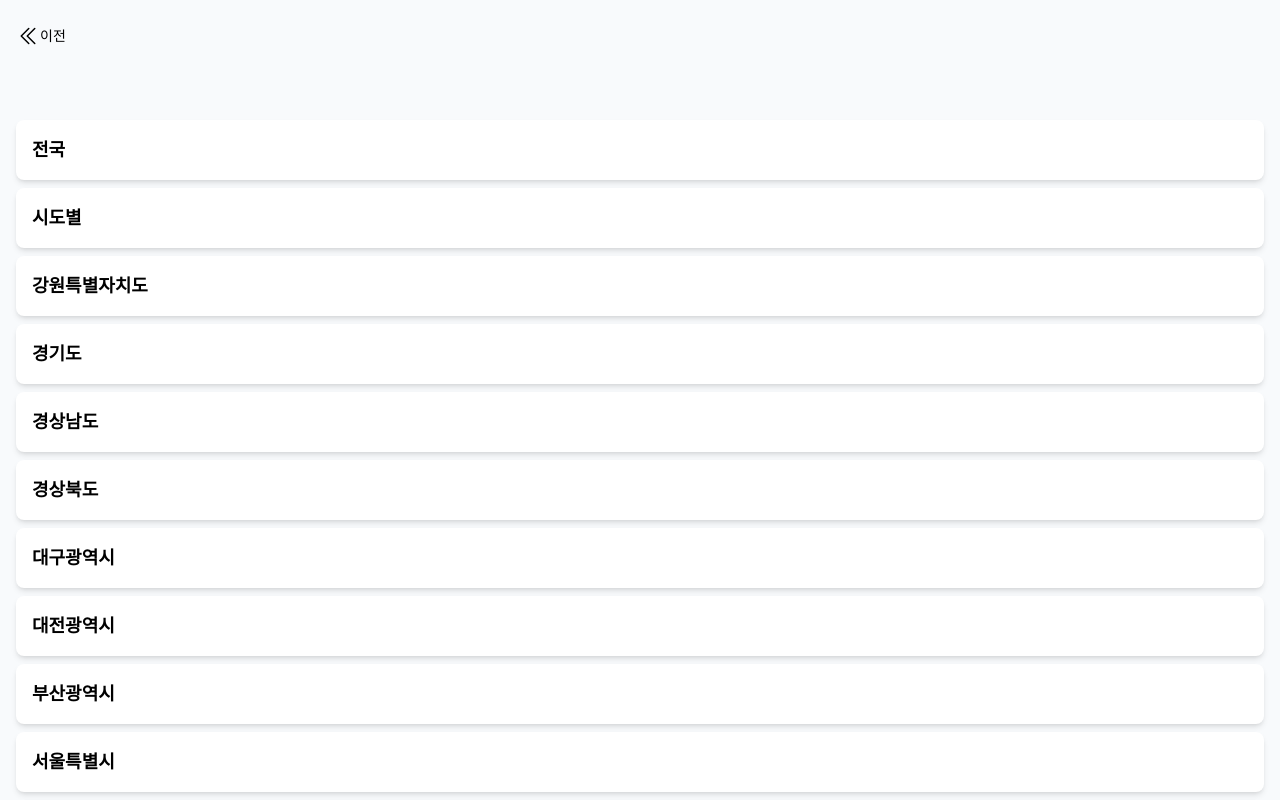
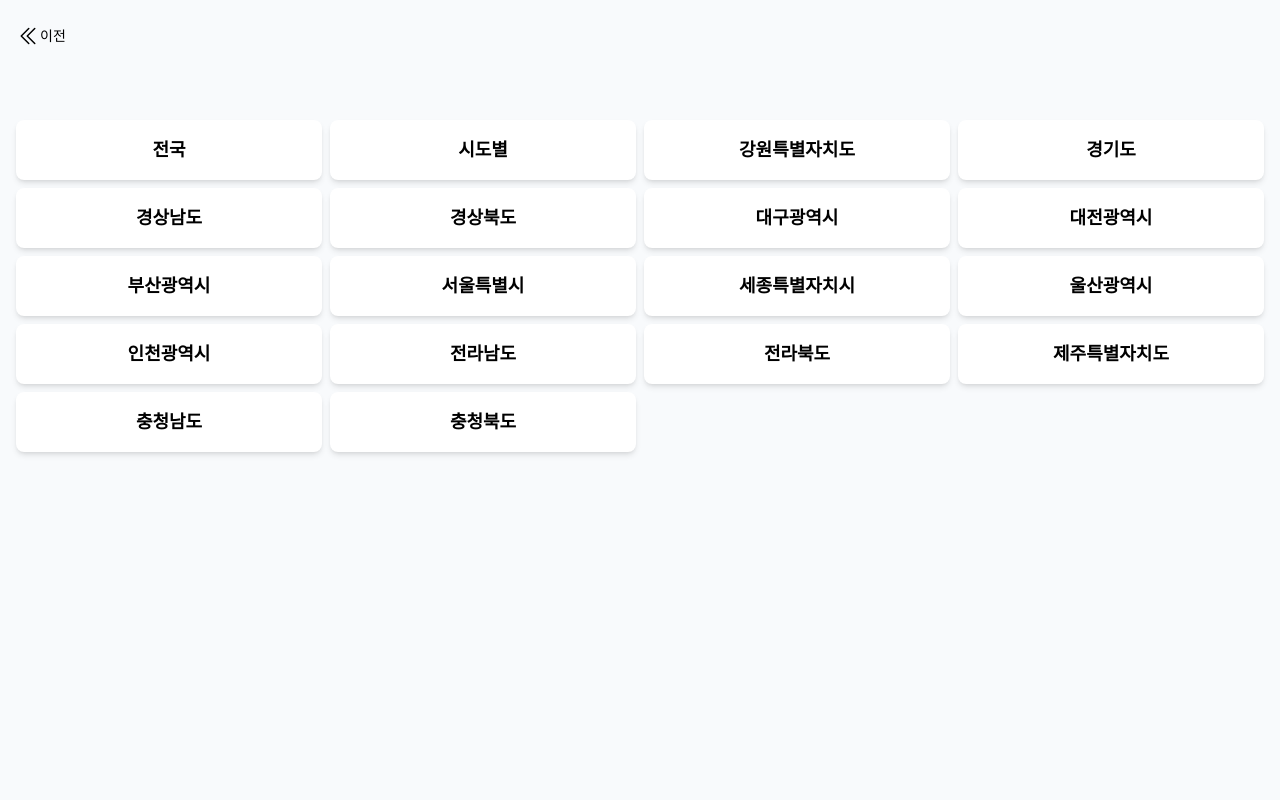
Before and after one commit to jhyunwoo/inhabitation-graph, a Next.js app: page /1 in a window 1280 px wide. Shown: the top 800 px of the page. Built offline with nearby package versions, Linux system fonts and the light colour scheme.

Commit message:
add big screen

```diff
--- a/app/[dataId]/page.tsx
+++ b/app/[dataId]/page.tsx
@@ -24,9 +24,9 @@ export default function Data({ params }: { params: { dataId: string } }) {
       <div className="text-xl font-bold mt-8">
         {dataIdToText(decodedDataId)}
       </div>
-      <div className="grid grid-cols-1 gap-2 mt-8">
+      <div className="grid grid-cols-1 gap-2 mt-8 sm:grid-cols-2 md:grid-cols-3 lg:grid-cols-4">
         <Link
-          className={`bg-white p-4 rounded-lg shadow-md text-lg font-semibold ${setMainColour(
+          className={`bg-white p-4 rounded-lg shadow-md text-lg text-center font-semibold ${setMainColour(
             decodedDataId
           )} hover:text-white hover:shadow-xl transition duration-300`}
           href={`/${decodedDataId}/전국`}
@@ -34,7 +34,7 @@ export default function Data({ params }: { params: { dataId: string } }) {
           전국
         </Link>
         <Link
-          className={`bg-white p-4 rounded-lg shadow-md text-lg font-semibold ${setMainColour(
+          className={`bg-white p-4 rounded-lg shadow-md text-lg text-center font-semibold ${setMainColour(
             decodedDataId
           )} hover:text-white hover:shadow-xl transition duration-300`}
           href={`/${decodedDataId}/시도별`}
@@ -42,7 +42,7 @@ export default function Data({ params }: { params: { dataId: string } }) {
           시도별
         </Link>
         <Link
-          className={`bg-white p-4 rounded-lg shadow-md text-lg font-semibold ${setMainColour(
+          className={`bg-white p-4 rounded-lg shadow-md text-lg text-center font-semibold ${setMainColour(
             decodedDataId
           )} hover:text-white hover:shadow-xl transition duration-300`}
           href={`/${decodedDataId}/강원특별자치도`}
@@ -50,7 +50,7 @@ export default function Data({ params }: { params: { dataId: string } }) {
           강원특별자치도
         </Link>
         <Link
-          className={`bg-white p-4 rounded-lg shadow-md text-lg font-semibold ${setMainColour(
+          className={`bg-white p-4 rounded-lg shadow-md text-lg text-center font-semibold ${setMainColour(
             decodedDataId
           )} hover:text-white hover:shadow-xl transition duration-300`}
           href={`/${decodedDataId}/경기도`}
@@ -58,7 +58,7 @@ export default function Data({ params }: { params: { dataId: string } }) {
           경기도
         </Link>
         <Link
-          className={`bg-white p-4 rounded-lg shadow-md text-lg font-semibold ${setMainColour(
+          className={`bg-white p-4 rounded-lg shadow-md text-lg text-center font-semibold ${setMainColour(
             decodedDataId
           )} hover:text-white hover:shadow-xl transition duration-300`}
           href={`/${decodedDataId}/경상남도`}
@@ -66,7 +66,7 @@ export default function Data({ params }: { params: { dataId: string } }) {
           경상남도
         </Link>
         <Link
-          className={`bg-white p-4 rounded-lg shadow-md text-lg font-semibold ${setMainColour(
+          className={`bg-white p-4 rounded-lg shadow-md text-lg text-center font-semibold ${setMainColour(
             decodedDataId
           )} hover:text-white hover:shadow-xl transition duration-300`}
           href={`/${decodedDataId}/경상북도`}
@@ -74,7 +74,7 @@ export default function Data({ params }: { params: { dataId: string } }) {
           경상북도
         </Link>
         <Link
-          className={`bg-white p-4 rounded-lg shadow-md text-lg font-semibold ${setMainColour(
+          className={`bg-white p-4 rounded-lg shadow-md text-lg text-center font-semibold ${setMainColour(
             decodedDataId
           )} hover:text-white hover:shadow-xl transition duration-300`}
           href={`/${decodedDataId}/대구광역시`}
@@ -82,7 +82,7 @@ export default function Data({ params }: { params: { dataId: string } }) {
           대구광역시
         </Link>
         <Link
-          className={`bg-white p-4 rounded-lg shadow-md text-lg font-semibold ${setMainColour(
+          className={`bg-white p-4 rounded-lg shadow-md text-lg text-center font-semibold ${setMainColour(
             decodedDataId
           )} hover:text-white hover:shadow-xl transition duration-300`}
           href={`/${decodedDataId}/대전광역시`}
@@ -90,7 +90,7 @@ export default function Data({ params }: { params: { dataId: string } }) {
           대전광역시
         </Link>
         <Link
-          className={`bg-white p-4 rounded-lg shadow-md text-lg font-semibold ${setMainColour(
+          className={`bg-white p-4 rounded-lg shadow-md text-lg text-center font-semibold ${setMainColour(
             decodedDataId
           )} hover:text-white hover:shadow-xl transition duration-300`}
           href={`/${decodedDataId}/부산광역시`}
@@ -98,7 +98,7 @@ export default function Data({ params }: { params: { dataId: string } }) {
           부산광역시
         </Link>
         <Link
-          className={`bg-white p-4 rounded-lg shadow-md text-lg font-semibold ${setMainColour(
+          className={`bg-white p-4 rounded-lg shadow-md text-lg text-center font-semibold ${setMainColour(
             decodedDataId
           )} hover:text-white hover:shadow-xl transition duration-300`}
           href={`/${decodedDataId}/서울특별시`}
@@ -106,7 +106,7 @@ export default function Data({ params }: { params: { dataId: string } }) {
           서울특별시
         </Link>
         <Link
-          className={`bg-white p-4 rounded-lg shadow-md text-lg font-semibold ${setMainColour(
+          className={`bg-white p-4 rounded-lg shadow-md text-lg text-center font-semibold ${setMainColour(
             decodedDataId
           )} hover:text-white hover:shadow-xl transition duration-300`}
           href={`/${decodedDataId}/세종특별자치시`}
@@ -114,7 +114,7 @@ export default function Data({ params }: { params: { dataId: string } }) {
           세종특별자치시
         </Link>
         <Link
-          className={`bg-white p-4 rounded-lg shadow-md text-lg font-semibold ${setMainColour(
+          className={`bg-white p-4 rounded-lg shadow-md text-lg text-center font-semibold ${setMainColour(
             decodedDataId
           )} hover:text-white hover:shadow-xl transition duration-300`}
           href={`/${decodedDataId}/울산광역시`}
@@ -122,7 +122,7 @@ export default function Data({ params }: { params: { dataId: string } }) {
           울산광역시
         </Link>
         <Link
-          className={`bg-white p-4 rounded-lg shadow-md text-lg font-semibold ${setMainColour(
+          className={`bg-white p-4 rounded-lg shadow-md text-lg text-center font-semibold ${setMainColour(
             decodedDataId
           )} hover:text-white hover:shadow-xl transition duration-300`}
           href={`/${decodedDataId}/인천광역시`}
@@ -130,7 +130,7 @@ export default function Data({ params }: { params: { dataId: string } }) {
           인천광역시
         </Link>
         <Link
-          className={`bg-white p-4 rounded-lg shadow-md text-lg font-semibold ${setMainColour(
+          className={`bg-white p-4 rounded-lg shadow-md text-lg text-center font-semibold ${setMainColour(
             decodedDataId
           )} hover:text-white hover:shadow-xl transition duration-300`}
           href={`/${decodedDataId}/전라남도`}
@@ -138,7 +138,7 @@ export default function Data({ params }: { params: { dataId: string } }) {
           전라남도
         </Link>
         <Link
-          className={`bg-white p-4 rounded-lg shadow-md text-lg font-semibold ${setMainColour(
+          className={`bg-white p-4 rounded-lg shadow-md text-lg text-center font-semibold ${setMainColour(
             decodedDataId
           )} hover:text-white hover:shadow-xl transition duration-300`}
           href={`/${decodedDataId}/전라북도`}
@@ -146,7 +146,7 @@ export default function Data({ params }: { params: { dataId: string } }) {
           전라북도
         </Link>
         <Link
-          className={`bg-white p-4 rounded-lg shadow-md text-lg font-semibold ${setMainColour(
+          className={`bg-white p-4 rounded-lg shadow-md text-lg text-center font-semibold ${setMainColour(
             decodedDataId
           )} hover:text-white hover:shadow-xl transition duration-300`}
           href={`/${decodedDataId}/제주특별자치도`}
@@ -154,7 +154,7 @@ export default function Data({ params }: { params: { dataId: string } }) {
           제주특별자치도
         </Link>
         <Link
-          className={`bg-white p-4 rounded-lg shadow-md text-lg font-semibold ${setMainColour(
+          className={`bg-white p-4 rounded-lg shadow-md text-lg text-center font-semibold ${setMainColour(
             decodedDataId
           )} hover:text-white hover:shadow-xl transition duration-300`}
           href={`/${decodedDataId}/충청남도`}
@@ -162,7 +162,7 @@ export default function Data({ params }: { params: { dataId: string } }) {
           충청남도
         </Link>
         <Link
-          className={`bg-white p-4 rounded-lg shadow-md text-lg font-semibold ${setMainColour(
+          className={`bg-white p-4 rounded-lg shadow-md text-lg text-center font-semibold ${setMainColour(
             decodedDataId
           )} hover:text-white hover:shadow-xl transition duration-300`}
           href={`/${decodedDataId}/충청북도`}
--- a/app/page.tsx
+++ b/app/page.tsx
@@ -4,7 +4,7 @@ export default function Home() {
   return (
     <div className="w-full min-h-screen bg-slate-50 p-4">
       <div className="flex flex-col">
-        <div className="text-xl font-semibold">
+        <div className="text-xl font-semibold sm:text-2xl md:text-3xl lg:text-4xl">
           너...지금 <span className="text-red-600 font-extrabold">사기</span>
           당한거야
         </div>
@@ -13,7 +13,7 @@ export default function Home() {
           <div>뽕계망치팀</div>
         </div>
       </div>
-      <div className="mt-8">
+      <div className="mt-8 grid grid-cols-1 gap-4 sm:grid-cols-2 md:grid-cols-3">
         <div className="">
           <div className="text-lg font-semibold border-b-2">경매낙찰통계</div>
           <div className="grid grid-cols-1 gap-2 mt-4">
@@ -43,7 +43,7 @@ export default function Home() {
             </Link>
           </div>
         </div>
-        <div className="mt-8">
+        <div className="">
           <div className="text-lg font-semibold border-b-2">보증사고현황</div>
           <div className="grid grid-cols-1 gap-2 mt-4">
             <Link
@@ -67,7 +67,7 @@ export default function Home() {
             </Link>
           </div>
         </div>
-        <div className="mt-8">
+        <div className="">
           <div className="text-lg font-semibold border-b-2">전세가율</div>
           <div className="grid grid-cols-1 gap-2 mt-4">
             <Link
```
